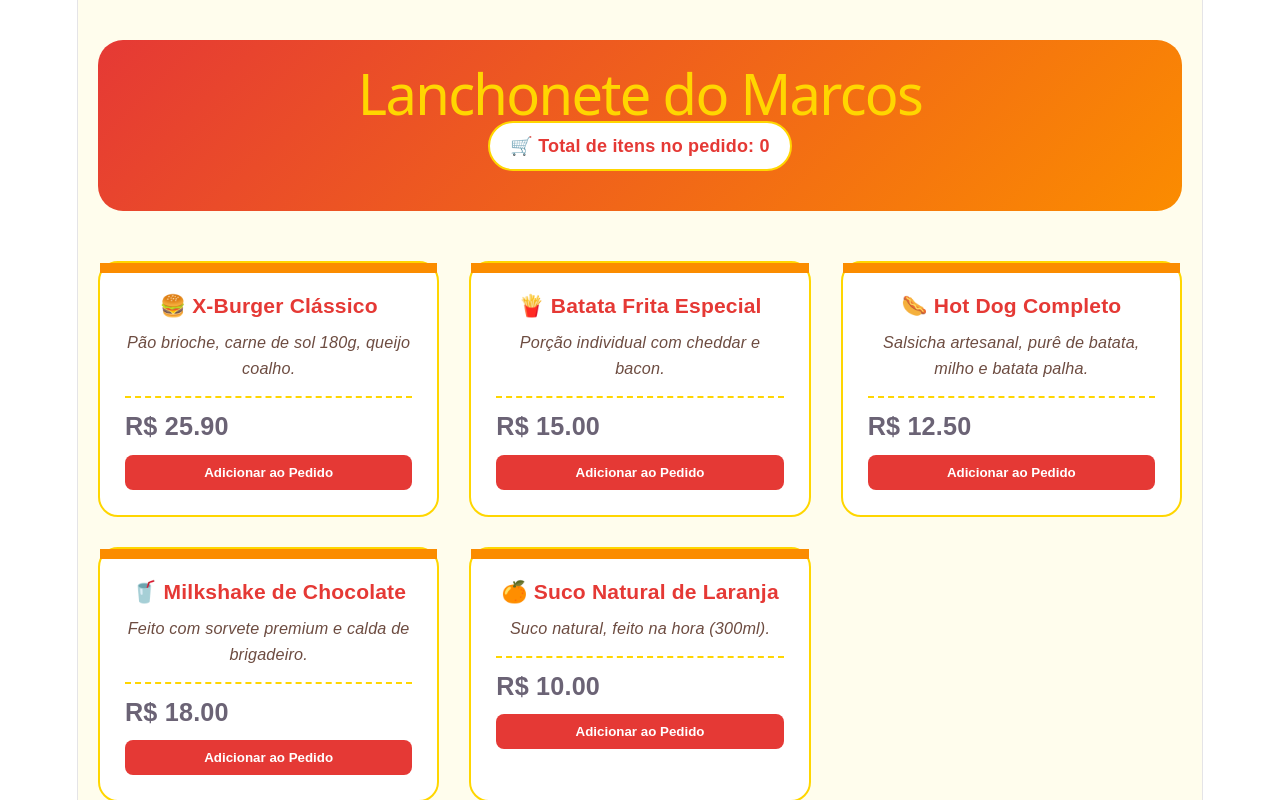
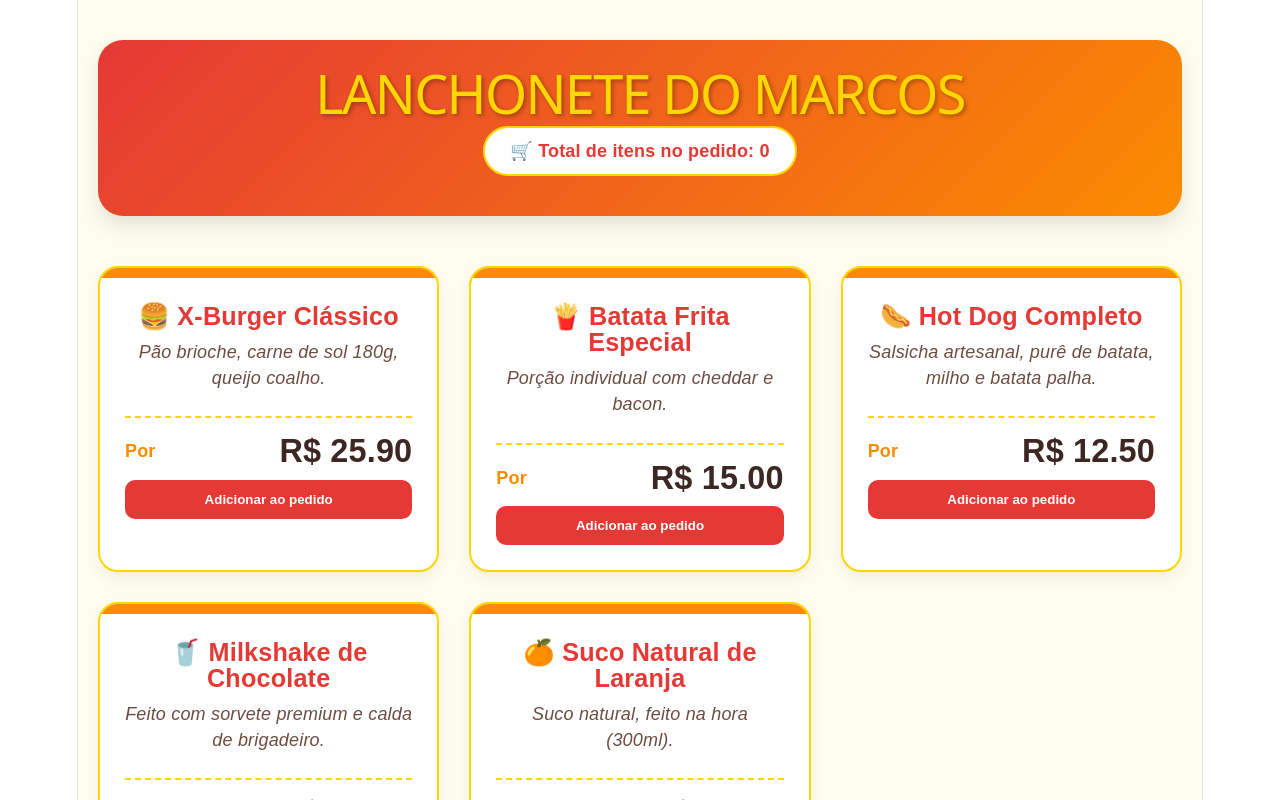
Before and after one commit to Marcospy/PROJETO-REACT-LANCHONETE, a React (Vite) app: page / in a window 1280 px wide. Shown: the top 800 px of the page. Built offline with nearby package versions, Linux system fonts and the light colour scheme.

Commit message:
ajustes Finai

```diff
--- a/src/App.jsx
+++ b/src/App.jsx
@@ -1,11 +1,10 @@
-import React, { useState } from 'react' // 1. Importamos o useState
+import React, { useState } from 'react'
 import ItemCardapio from './ItemCardapio'
 
 function App() {
-  // 2. Criamos o estado do contador (começa em 0)
+  // PASSO 3: Estado do contador
   const [totalItens, setTotalItens] = useState(0);
 
-  // 3. Função que será chamada quando clicar no botão
   const adicionarAoPedido = () => {
     setTotalItens(totalItens + 1);
   };
@@ -18,47 +17,95 @@ function App() {
     { id: 5, nome: "🍊 Suco Natural de Laranja", preco: 10.00, descricao: "Suco natural, feito na hora (300ml)." }
   ];
 
+  const cores = {
+    vermelhoVibrante: "#E53935",
+    laranjaDestaque: "#FB8C00",
+    amareloOuro: "#FFD600",
+    fundoAlegre: "#FFFDED",
+    texto: "#3E2723"
+  };
+
   return (
     <>
       <style>
-        {`.item-cardapio { transition: transform 0.3s ease; cursor: pointer; }
-          .item-cardapio:hover { transform: scale(1.05); }
+        {`
+          .item-cardapio {
+            transition: transform 0.3s ease, box-shadow 0.3s ease;
+            cursor: pointer;
+          }
+          .item-cardapio:hover {
+            transform: scale(1.10) translateZ(10px);
+            box-shadow: 0 15px 30px rgba(229, 57, 53, 0.2) !important;
+          }
+          /* Estilo do botão adicionar */
           .btn-adicionar {
-            background-color: #E53935; color: white; border: none;
-            padding: 10px 15px; border-radius: 8px; font-weight: bold;
-            cursor: pointer; transition: background 0.2s; width: 100%; margin-top: 15px;
+            background-color: ${cores.vermelhoVibrante};
+            color: white;
+            border: none;
+            padding: 12px;
+            border-radius: 10px;
+            font-weight: bold;
+            cursor: pointer;
+            width: 100%;
+            margin-top: 15px;
+            transition: background 0.2s;
           }
-          .btn-adicionar:hover { background-color: #FB8C00; }
-          .contador-container {
-            background: white; padding: 10px 20px; border-radius: 50px;
-            display: inline-block; margin-top: 15px; color: #E53935;
-            font-weight: bold; border: 2px solid #FFD600;
+          .btn-adicionar:hover {
+            background-color: ${cores.laranjaDestaque};
           }
         `}
       </style>
 
-      <div style={{ backgroundColor: '#FFFDED', minHeight: '100vh', padding: '40px 20px', fontFamily: 'Arial' }}>
+      <div style={{
+        backgroundColor: cores.fundoAlegre,
+        minHeight: '100vh',
+        padding: '40px 20px',
+        fontFamily: "'Poppins', sans-serif, 'Arial'",
+        color: cores.texto
+      }}>
 
-        <div style={{ textAlign: 'center', marginBottom: '50px', background: 'linear-gradient(135deg, #E53935 0%, #FB8C00 100%)', padding: '40px', borderRadius: '25px' }}>
-          <h1 style={{ color: '#FFD600', margin: 0 }}>Lanchonete do Marcos</h1>
+        <div style={{
+          textAlign: 'center',
+          marginBottom: '50px',
+          background: `linear-gradient(135deg, ${cores.vermelhoVibrante} 0%, ${cores.laranjaDestaque} 100%)`,
+          padding: '40px',
+          borderRadius: '25px',
+          boxShadow: '0 10px 20px rgba(0,0,0,0.1)'
+        }}>
+          <h1 style={{ color: cores.amareloOuro, fontSize: '3rem', margin: 0, textTransform: 'uppercase', textShadow: '2px 2px 4px rgba(0,0,0,0.3)' }}>
+            Lanchonete do Marcos
+          </h1>
 
-          {/* 4. Mostrando o total na tela */}
-          <div className="contador-container">
+          {/* PASSO 3: Exibição do Total */}
+          <div style={{
+            backgroundColor: 'white',
+            display: 'inline-block',
+            padding: '10px 25px',
+            borderRadius: '50px',
+            marginTop: '20px',
+            fontWeight: 'bold',
+            color: cores.vermelhoVibrante,
+            border: `2px solid ${cores.amareloOuro}`
+          }}>
             🛒 Total de itens no pedido: {totalItens}
           </div>
         </div>
 
-        <div style={{ display: 'grid', gridTemplateColumns: 'repeat(auto-fill, minmax(300px, 1fr))', gap: '30px', maxWidth: '1200px', margin: '0 auto' }}>
+        <div style={{ display: 'grid', gridTemplateColumns: 'repeat(auto-fill, minmax(300px, 1fr))', gap: '30px', maxWidth: '1200px', margin: '0 auto', perspective: '1000px' }}>
           {itens.map((lanche) => (
             <ItemCardapio
               key={lanche.id}
               nome={lanche.nome}
               preco={lanche.preco}
               descricao={lanche.descricao}
-              funcaoAdicionar={adicionarAoPedido} // 5. Passamos a função para o filho
+              aoAdicionar={adicionarAoPedido} // Passando a função
             />
           ))}
         </div>
+
+        <footer style={{ textAlign: 'center', marginTop: '60px', color: cores.texto, fontWeight: 'bold' }}>
+          <p>Aberto todos os dias até as 23h</p>
+        </footer>
       </div>
     </>
   )
--- a/src/ItemCardapio.jsx
+++ b/src/ItemCardapio.jsx
@@ -1,27 +1,52 @@
 import React from 'react'
 
-// Recebemos a função 'funcaoAdicionar' via props
-function ItemCardapio({ nome, preco, descricao, funcaoAdicionar }) {
+function ItemCardapio({ nome, preco, descricao, aoAdicionar }) {
+  const cores = {
+    vermelhoVibrante: "#E53935",
+    laranjaDestaque: "#FB8C00",
+    amareloOuro: "#FFD600",
+    branco: "#FFFFFF",
+    texto: "#3E2723"
+  };
+
   return (
     <div className="item-cardapio" style={{
-      backgroundColor: 'white', borderRadius: '20px', border: '2px solid #FFD600', padding: '25px'
+      backgroundColor: cores.branco,
+      borderRadius: '20px',
+      overflow: 'hidden',
+      boxShadow: '0 6px 15px rgba(0,0,0,0.06)',
+      border: `2px solid ${cores.amareloOuro}`,
+      position: 'relative'
     }}>
-      <div style={{ backgroundColor: '#FB8C00', height: '10px', margin: '-25px -25px 20px -25px' }}></div>
+      <div style={{ backgroundColor: cores.laranjaDestaque, height: '10px' }}></div>
 
-      <h3 style={{ color: '#E53935', margin: '0 0 10px 0' }}>{nome}</h3>
-      <p style={{ color: '#6D4C41', fontStyle: 'italic', fontSize: '0.9rem' }}>{descricao}</p>
+      <div style={{ padding: '25px' }}>
+        <h3 style={{ margin: '0 0 10px 0', fontSize: '1.4rem', color: cores.vermelhoVibrante, fontWeight: '800' }}>
+          {nome}
+        </h3>
 
-      <div style={{ display: 'flex', justifyContent: 'space-between', alignItems: 'center', borderTop: '2px dashed #FFD600', paddingTop: '15px', marginTop: '15px' }}>
-        <span style={{ fontWeight: '900', fontSize: '1.4rem' }}>R$ {preco.toFixed(2)}</span>
+        <p style={{ margin: '0 0 25px 0', color: '#6D4C41', fontSize: '1rem', fontStyle: 'italic' }}>
+          {descricao}
+        </p>
+
+        <div style={{
+          display: 'flex',
+          justifyContent: 'space-between',
+          alignItems: 'center',
+          borderTop: `2px dashed ${cores.amareloOuro}`,
+          paddingTop: '20px'
+        }}>
+          <span style={{ fontWeight: 'bold', color: cores.laranjaDestaque }}>Por</span>
+          <span style={{ color: cores.texto, fontWeight: '900', fontSize: '1.8rem' }}>
+            R$ {preco.toFixed(2)}
+          </span>
+        </div>
+
+        {/* PASSO 3: Botão de Adicionar */}
+        <button className="btn-adicionar" onClick={aoAdicionar}>
+          Adicionar ao pedido
+        </button>
       </div>
-
-      {/* 6. Botão que chama a função do pai ao clicar */}
-      <button
-        className="btn-adicionar"
-        onClick={funcaoAdicionar}
-      >
-        Adicionar ao Pedido
-      </button>
     </div>
   );
 }
```
Also changed, not shown: src/reflexao.md (added), 1 other file (tests, documents, lock files or other folders).
